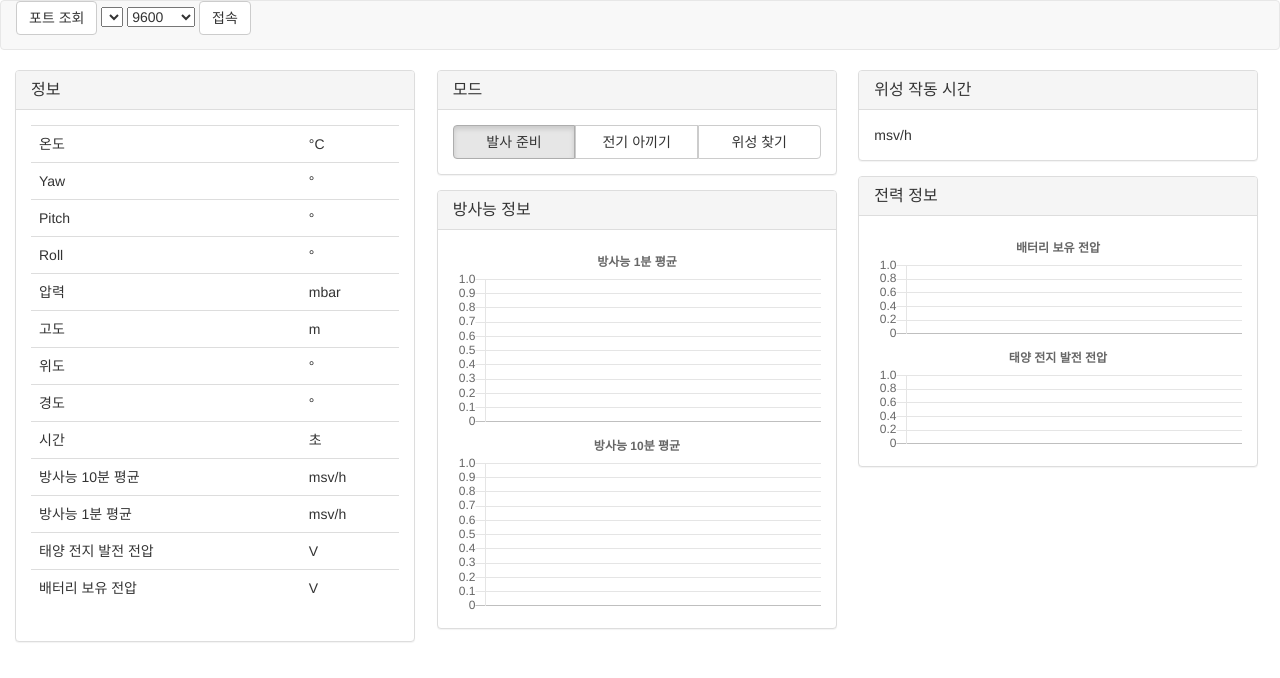
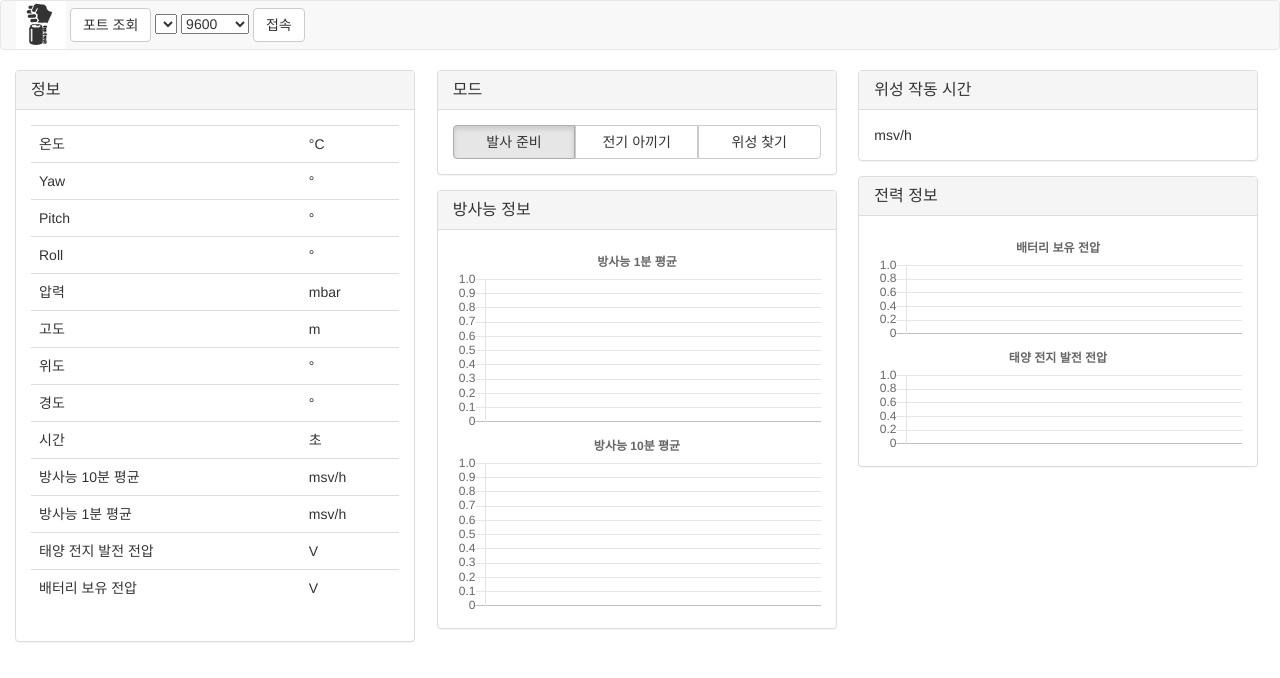
Before and after one commit to RaySuhyunLee/AREC_GCS, a website: page index.html in a window 1280 px wide. Drawn offline with nearby package versions, Linux system fonts and the light colour scheme.

Commit message:
add logo

```diff
--- a/index.html
+++ b/index.html
@@ -30,6 +30,7 @@
   <body>
     <div id="navbar" class="navbar navbar-default">
       <div class="container-fluid">
+        <image src="./images/cancrush.png" width="50px">
         <button type="button" class="btn btn-default" id="port-sync-button">포트 조회</button>
         <select class="" id="port-selector"></select>
         <select class="" id="baudrate-selector">
```
Also changed, not shown: images/cancrush.png (added).
